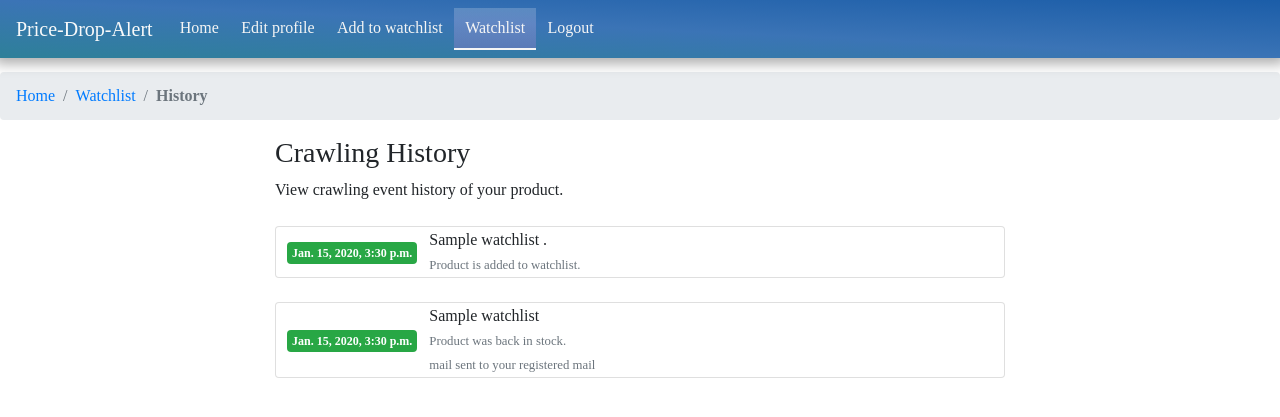
After one commit to Yaswanth-C/Price-drop-alert-flipkart, a Django app: page /watchlist/view_history/1/ in a window 1280 px wide. The commit adds this page. Shown: the top 417 px of the page. Run offline with Django 3.2, Linux system fonts and the light colour scheme; a user stored in the database is signed in; tables that the repository leaves empty hold one stand-in row (values such as "Sample post"); some libraries are stand-ins or nearby versions.

Commit message:
New feature product history

```diff
--- a/linkadd/models.py
+++ b/linkadd/models.py
@@ -29,3 +29,4 @@ class MailingList(models.Model):
     is_price_drop = models.BooleanField(default=0)
     is_avail = models.BooleanField(default=0)
     status = models.CharField(max_length=20,default="pending")
+    date_added = models.DateTimeField(auto_now_add=True)
--- a/linkadd/urls.py
+++ b/linkadd/urls.py
@@ -25,5 +25,6 @@ urlpatterns = [
     path('view/',views.view_watch_list,name="view_watchlist"),
     path('save/',views.save_last_search,name='save_to_list'),
     path('delete/<int:id>/',views.delete_watchlist_item,name='delete_item'),
+    path('view_history/<int:id>/',views.view_prod_history,name='view_history'),
 
 ]
--- a/linkadd/views.py
+++ b/linkadd/views.py
@@ -93,3 +93,9 @@ def delete_watchlist_item(request,id):
         product = Watchlist.objects.get(id=id)
         product.delete()
     return redirect('watchlist:view_watchlist')
+
+def view_prod_history(request,id):
+    # read db
+    obj = MailingList.objects.filter(user=request.user,product_id=id)
+    product_details = Watchlist.objects.get(id=id)
+    return render(request,"linkadd/view_history.html",{'history':obj,'product':product_details})
--- a/templates/base.html
+++ b/templates/base.html
@@ -17,9 +17,9 @@
 <body>
 
     <nav class="navbar navbar-expand-sm bg-custom" id="nav-nav">
-        <a class="navbar-brand text-light" href="#">Navbar</a>
+        <a class="navbar-brand text-light" href="#">Price-Drop-Alert</a>
         <button class="navbar-toggler d-lg-none text-light" id="collapser" type="button" data-toggle="collapse" data-target="#collapsibleNavId" aria-controls="collapsibleNavId"
-            aria-expanded="false" aria-label="Toggle navigation">///</button>
+            aria-expanded="false" aria-label="Toggle navigation">&#9776;</button>
         <div class="collapse navbar-collapse" id="collapsibleNavId">
             <div class="navbar-nav mr-auto mt-2 mt-lg-0">
                 {% if request.user.is_authenticated %}
--- a/templates/linkadd/view_added_items.html
+++ b/templates/linkadd/view_added_items.html
@@ -30,6 +30,7 @@
                 <div>Date added : {{ product.date_added | date:"D d M Y f A"  }}</div>
                 <div class="product-activity-btn">
                     <a href="{{ product.product_url }}" target="_blank" class="btn btn-sm btn-info">Visit page</a>&nbsp;&nbsp;
+                    <a href="{% url 'watchlist:view_history' product.id %}" class="btn btn-sm btn-info">History</a>&nbsp;&nbsp;
                     <a href="{% url 'watchlist:delete_item' product.id %}" class="btn btn-sm btn-danger text-light">Remove</a>
                 </div>
             </div>
--- /dev/null
+++ b/templates/linkadd/view_history.html
@@ -0,0 +1,82 @@
+{% extends 'base.html' %}
+
+{% block title %}Product-History{% endblock %}
+{%block wl-ul%}nav-active{% endblock %}
+
+{% block content %}
+
+<nav class="breadcrumb">
+    <a class="breadcrumb-item" href="{% url 'home' %}">Home</a>
+    <a class="breadcrumb-item" href="{% url 'watchlist:view_watchlist' %}">Watchlist</a>
+    <span class="breadcrumb-item active"><strong>History</strong></span>
+</nav>
+<div class="container">
+    <div class="row">
+        <div class="col-0 col-md-2"></div>
+        <div class="col-12 col-md-8">
+            <h3>Crawling History</h3>
+            <span>View crawling event history of your product.</span>
+        </div>
+        <div class="col-0 col-md-2"></div>
+        <div class="col-12 col-md-12">&nbsp;</div>
+
+
+        <div class="col-0 col-md-2"></div>
+        <div class="col-12 col-md-8">
+            <div class="card">
+                <table>
+                    <tr>
+                        <td width="70px"><span class="badge badge-success" style="padding: 5px;margin-left: 10px;">{{ product.date_added }}</span></td>
+                        <td>
+                            <div style="margin-left: 10px;">
+                            {{ product.product_name }} .<br><span class="text-muted" style="font-size: 0.8em;">Product is added to watchlist.</span>
+                            </div>
+                        </td>
+                    </tr>
+                    </table>
+                </div>
+
+        </div>
+        <div class="col-0 col-md-2"></div>
+
+            {% for i in history %}
+            <div class="col-12">&nbsp;</div>
+            <div class="col-0 col-md-2"></div>
+            <div class="col-12 col-md-8">
+            <div class="card">
+                <table>
+                    <tr>
+                        <td width="70px">
+                    <span class="badge badge-success" style="padding: 5px;margin-left: 10px;">{{i.date_added}}</span>
+                        </td>
+                        <td><div style="margin-left: 10px;">
+                            {{product.product_name}} <br>
+                            <span class="text-muted" style="font-size: 0.8em;">
+                            {% if i.is_price_drop_and_avail %}
+                                Product was back in stock with pricedrop.
+                            {% elif i.is_price_drop and i.status == 'sent' %}
+                                Product had a pricedrop.- price then : &#8377;{{i.price_th}}
+                            {% elif i.is_avail and i.status == 'sent' %}
+                                Product was back in stock.
+                            {% endif %}
+                            <br>
+                            {% if i.status == 'sent' %}
+                                mail sent to your registered mail
+                            {% else %}
+                                mail yet to be sent.
+                            {% endif %}
+                            </span>
+                            <br>
+                            </div>
+                        </td>
+                    </tr>
+                </table>
+            </div>
+        </div>
+        <div class="col-0 col-md-2"></div>
+            {% endfor %}
+    </div>
+</div>
+
+
+{% endblock %}
```
Also changed, not shown: templates/accounts/login.html (+13 -2 lines), templates/accounts/register.html (+16 -5 lines), templates/linkadd/confirmation.html (deleted, +0 -9 lines), linkadd/migrations/0008_mailinglist_date_added.py (added).
